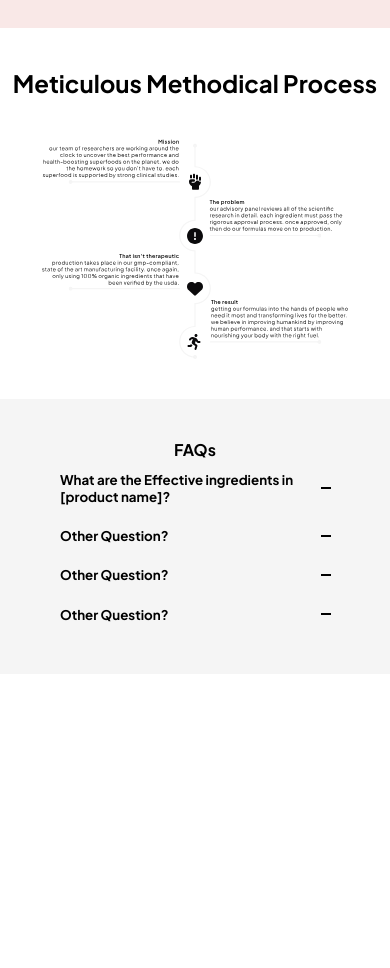
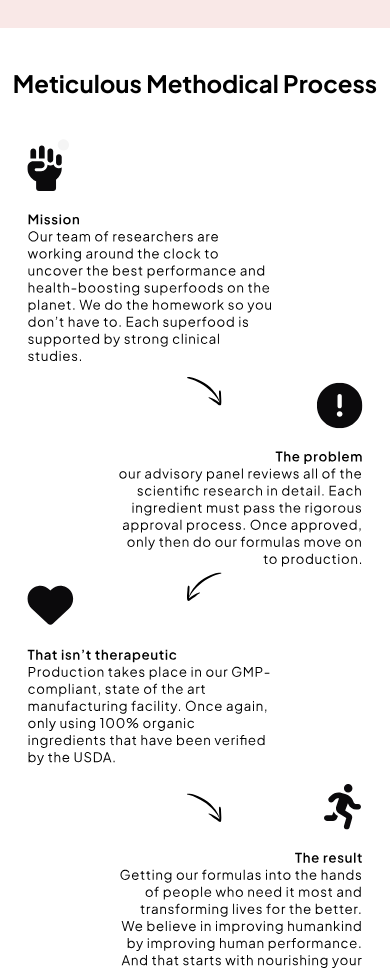
Before and after one commit to LinasKri/landing-page-project, a website with bundled scripts: page index.html in a window 390 px wide. Shown: the part 2520-3488 px from the top of the page. Before the commit the page ends 3194 px from the top, so only its background shows below. Built offline with nearby package versions, Linux system fonts and the light colour scheme; files whose address does not match are found by name.

Commit message:
process responsive

```diff
--- a/index.html
+++ b/index.html
@@ -183,7 +183,7 @@
       </section>
       <section id="usda" class="usda">
         <img
-          src="./public/assets/icons/usda-organic.png"
+          src="./public/assets/images/usda-organic.png"
           class="usda__img"
           alt="USDA"
         />
@@ -239,13 +239,7 @@
       </section>
       <section class="process">
         <h2 class="process__title">Meticulous Methodical Process</h2>
-        <div class="process__content">
-          <img
-            class="process__image"
-            src="./public/assets/images/progress.svg"
-            alt="Process Illustration"
-          />
-        </div>
+        <div class="process__content"></div>
       </section>
       <section class="faqs">
         <h4 class="faqs__title">FAQs</h4>
--- a/src/scss/home/process.scss
+++ b/src/scss/home/process.scss
@@ -10,17 +10,30 @@
     display: flex;
     justify-content: center;
     max-width: 58.625rem;
-    width: 80%;
+    width: 100%;
+    height: 35rem;
+    background-image: url('../../../public/assets/images/progress.svg');
+    background-size: contain;
+    background-repeat: no-repeat;
+    background-position: center;
   }
 
   &__title {
+    text-align: center;
     margin-bottom: 2.5rem;
     font-weight: bold;
   }
 
-  &__image {
-    width: 100%;
-    max-width: 100%;
-    height: auto;
+  @media (max-width: 769px) {
+    &__content {
+      background-image: url('../../../public/assets/images/progress-tablet.svg');
+    }
+  }
+
+  @media (max-width: 576px) {
+    &__content {
+      background-image: url('../../../public/assets/images/progress-mobile.svg');
+      height: 53rem;
+    }
   }
 }
```
Also changed, not shown: public/assets/images/progress-mobile.svg (added), public/assets/images/progress-tablet.svg (added), public/css/main.css.
